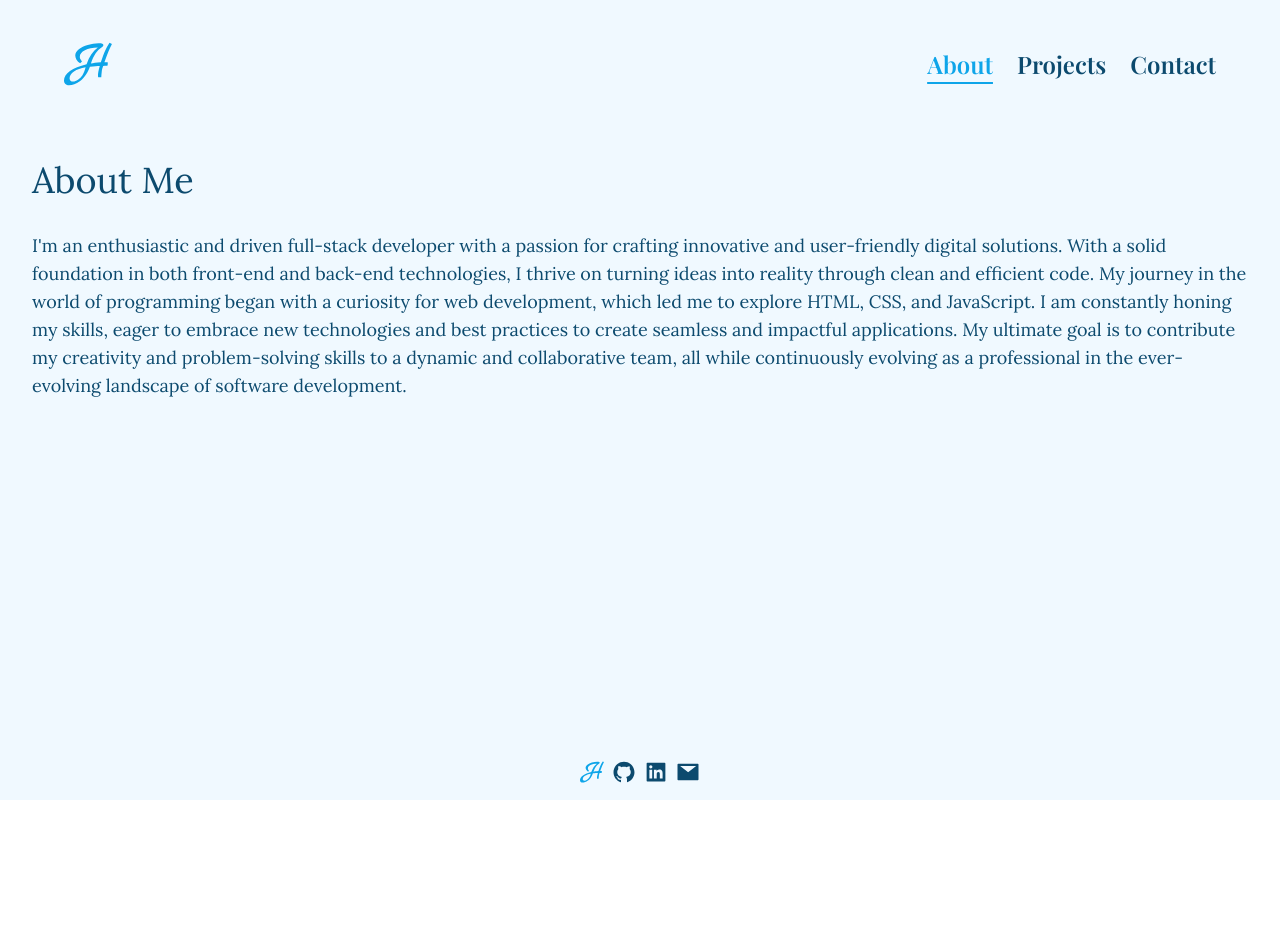
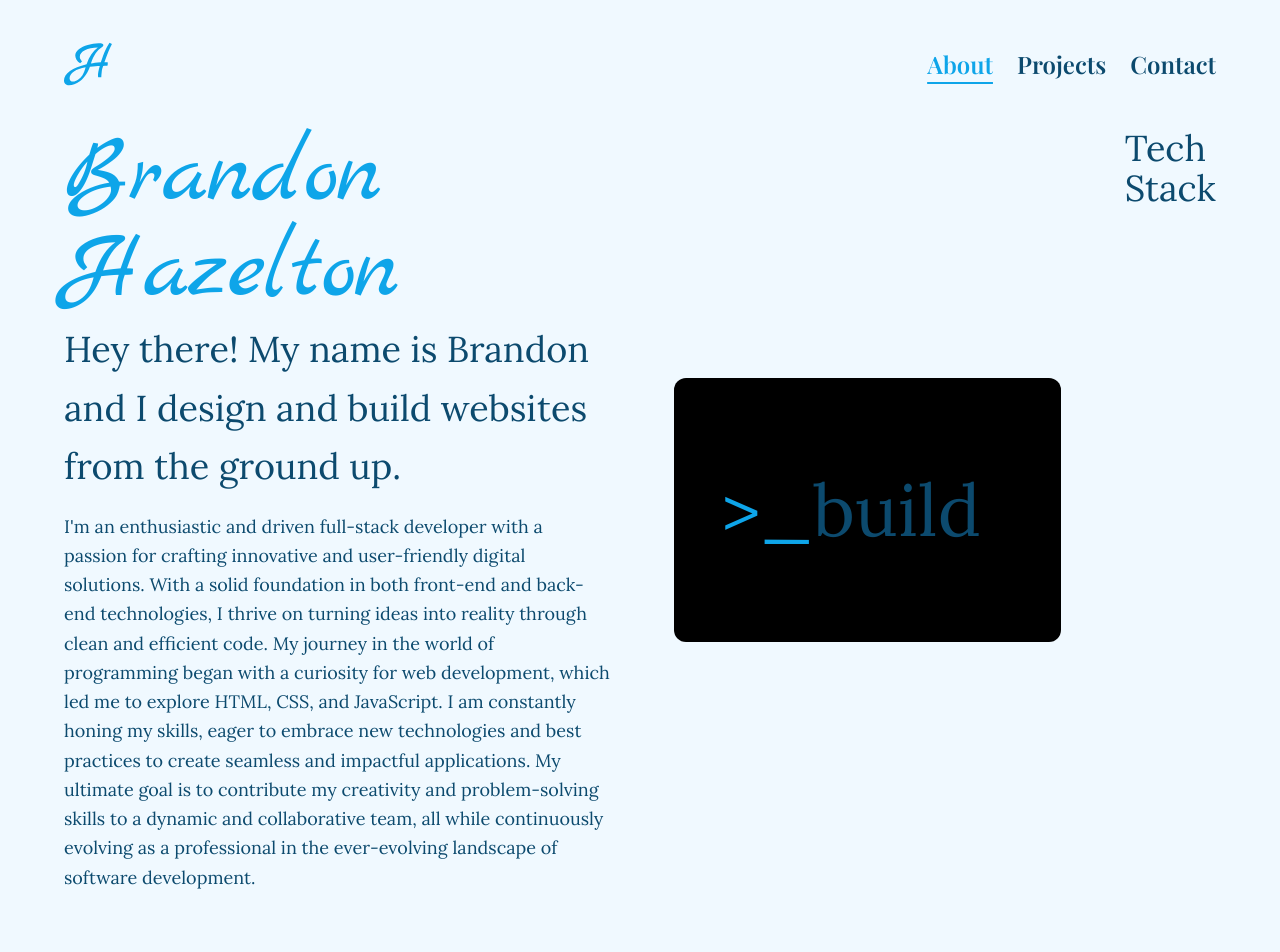
Before and after one commit to hazeltonbw/portfolio2, a React (Vite) app: page /about in a window 1280 px wide. Shown: the top 952 px of the page. Before the commit the page ends 800 px from the top, so only its background shows below. Built offline with nearby package versions, Linux system fonts and the light colour scheme; a web font is replaced by a local one.

Commit message:
Build out about page

```diff
--- a/src/pages/About.tsx
+++ b/src/pages/About.tsx
@@ -1,26 +1,44 @@
-import svg from '../assets/hmm.svg'
 const About = () => {
   return (
-    <section className='flex flex-1 flex-col items-center '>
-      <div className='px-8 mb-16'>
-        <h1 className='my-8'>About Me</h1>
-        <p className='text-lg '>
-          I'm an enthusiastic and driven full-stack developer with a passion for
-          crafting innovative and user-friendly digital solutions. With a solid
-          foundation in both front-end and back-end technologies, I thrive on
-          turning ideas into reality through clean and efficient code. My
-          journey in the world of programming began with a curiosity for web
-          development, which led me to explore HTML, CSS, and JavaScript. I am
-          constantly honing my skills, eager to embrace new technologies and
-          best practices to create seamless and impactful applications. My
-          ultimate goal is to contribute my creativity and problem-solving
-          skills to a dynamic and collaborative team, all while continuously
-          evolving as a professional in the ever-evolving landscape of software
-          development.
-        </p>
-      </div>
-    </section>
-  )
-}
+    <>
+      <section className="">
+        <div className="flex px-16">
+          <div className="mb-16 flex flex-col md:flex-row justify-evenly gap-16 flex-1">
+            <div className="max-w-[740px]">
+              <h1 className="font-marck text-6xl sm:text-8xl text-sky-500 text-center sm:text-left ">
+                Brandon Hazelton
+              </h1>
+              <p className="text-4xl mb-4 leading-relaxed">
+                Hey there! My name is Brandon and I design and build websites
+                from the ground up.
+              </p>
+              <p className="text-lg leading-relaxed">
+                I'm an enthusiastic and driven full-stack developer with a
+                passion for crafting innovative and user-friendly digital
+                solutions. With a solid foundation in both front-end and
+                back-end technologies, I thrive on turning ideas into reality
+                through clean and efficient code. My journey in the world of
+                programming began with a curiosity for web development, which
+                led me to explore HTML, CSS, and JavaScript. I am constantly
+                honing my skills, eager to embrace new technologies and best
+                practices to create seamless and impactful applications. My
+                ultimate goal is to contribute my creativity and problem-solving
+                skills to a dynamic and collaborative team, all while
+                continuously evolving as a professional in the ever-evolving
+                landscape of software development.
+              </p>
+            </div>
+            <div className="px-16 py-8 sm:pr-20 sm:pl-12 sm:py-24 rounded-xl bg-black sm:text-7xl self-center after:absolute after:inline-block after:bg-slate-200 after:align-top after:w-4 after:h-8 after:sm:w-8 after:sm:h-16 after:animate-blink after:content-[' '] text-3xl">
+              <span className="text-sky-500">{'>_'}</span>build
+            </div>
+          </div>
+        </div>
+      </section>
+      <section className="">
+        <h1>Tech Stack</h1>
+      </section>
+    </>
+  );
+};
 
-export default About
+export default About;
```
